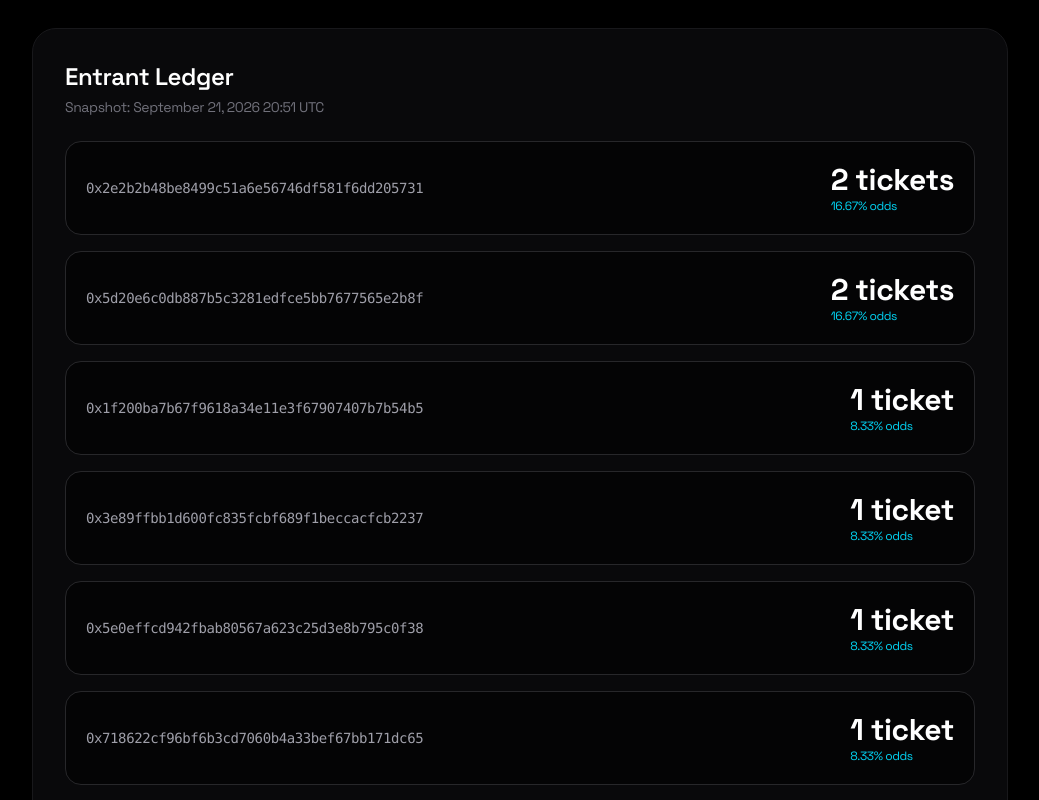
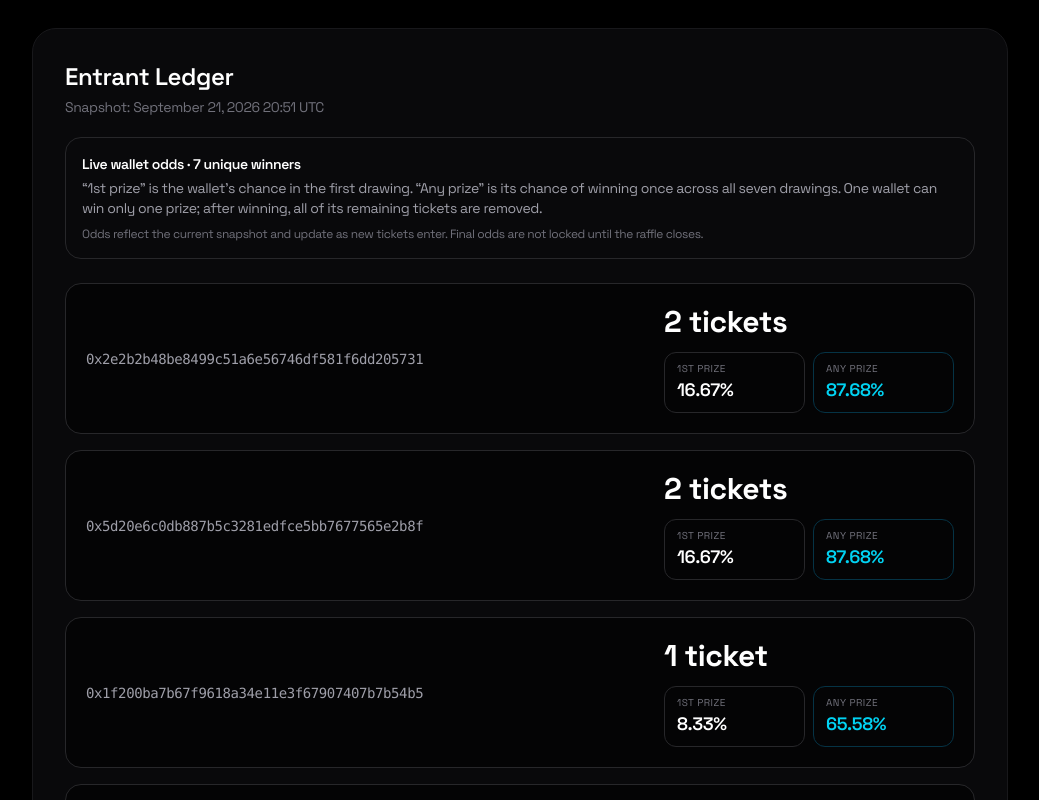
Before and after one commit to GridPhantoms/grid-keys-points, a Next.js app: page /raffle in a window 1280 px wide. Shown: the part 1320-2120 px from the top of the page, without its empty margins (120-1159 px from the left). Built offline with nearby package versions, Linux system fonts and the light colour scheme.

Commit message:
Add exact raffle wallet odds

```diff
--- a/app/raffle/page.tsx
+++ b/app/raffle/page.tsx
@@ -5,7 +5,84 @@ import SiteFooter from '../components/SiteFooter';
 import { useState, useEffect } from 'react';
 import Image from 'next/image';
 
-type RaffleEntrant = { wallet: string; tickets: number; odds: number };
+type RaffleEntrant = {
+  wallet: string;
+  tickets: number;
+  firstPrizeOdds: number;
+  anyPrizeOdds: number;
+};
+
+const RAFFLE_PRIZE_COUNT = 7;
+
+// Exact wallet inclusion odds for sequential ticket draws. Wallets with the
+// same ticket count are symmetric; grouping them keeps the calculation small
+// while preserving the one-wallet-one-prize removal rule.
+function calculateAnyPrizeOdds(ticketCounts: number[], prizeCount: number) {
+  const groupedCounts = new Map<number, number>();
+
+  ticketCounts.forEach((tickets) => {
+    groupedCounts.set(tickets, (groupedCounts.get(tickets) || 0) + 1);
+  });
+
+  const classes = [...groupedCounts.entries()]
+    .map(([tickets, wallets]) => ({ tickets, wallets }))
+    .sort((a, b) => a.tickets - b.tickets);
+
+  type OddsState = { selected: number[]; probability: number };
+  let states = new Map<string, OddsState>();
+  const initialSelected = classes.map(() => 0);
+  states.set(initialSelected.join(','), { selected: initialSelected, probability: 1 });
+
+  const draws = Math.min(prizeCount, ticketCounts.length);
+
+  for (let draw = 0; draw < draws; draw += 1) {
+    const nextStates = new Map<string, OddsState>();
+
+    states.forEach(({ selected, probability }) => {
+      const remainingTicketWeight = classes.reduce(
+        (sum, ticketClass, index) =>
+          sum + (ticketClass.wallets - selected[index]) * ticketClass.tickets,
+        0
+      );
+
+      classes.forEach((ticketClass, index) => {
+        const remainingWallets = ticketClass.wallets - selected[index];
+        if (remainingWallets <= 0 || remainingTicketWeight <= 0) return;
+
+        const nextSelected = [...selected];
+        nextSelected[index] += 1;
+        const key = nextSelected.join(',');
+        const transitionProbability =
+          (remainingWallets * ticketClass.tickets) / remainingTicketWeight;
+        const nextProbability = probability * transitionProbability;
+        const existing = nextStates.get(key);
+
+        nextStates.set(key, {
+          selected: nextSelected,
+          probability: (existing?.probability || 0) + nextProbability,
+        });
+      });
+    });
+
+    states = nextStates;
+  }
+
+  const oddsByTicketCount = new Map<number, number>();
+
+  classes.forEach((ticketClass, index) => {
+    let expectedWinningWallets = 0;
+    states.forEach(({ selected, probability }) => {
+      expectedWinningWallets += selected[index] * probability;
+    });
+
+    oddsByTicketCount.set(
+      ticketClass.tickets,
+      (expectedWinningWallets / ticketClass.wallets) * 100
+    );
+  });
+
+  return oddsByTicketCount;
+}
 
 export default function RaffleTracker() {
   const [totalTickets, setTotalTickets] = useState<number | null>(null);
@@ -42,11 +119,17 @@ export default function RaffleTracker() {
 
         const total = Object.values(ownerMap).reduce((sum, qty) => sum + qty, 0);
 
+        const anyPrizeOddsByTicketCount = calculateAnyPrizeOdds(
+          Object.values(ownerMap),
+          RAFFLE_PRIZE_COUNT
+        );
+
         const sortedEntrants = Object.entries(ownerMap)
           .map(([wallet, tickets]) => ({
             wallet,
             tickets,
-            odds: total > 0 ? (tickets / total) * 100 : 0
+            firstPrizeOdds: total > 0 ? (tickets / total) * 100 : 0,
+            anyPrizeOdds: anyPrizeOddsByTicketCount.get(tickets) || 0,
           }))
           .sort((a, b) => b.tickets - a.tickets);
 
@@ -241,7 +324,17 @@ export default function RaffleTracker() {
         {/* Entrant Ledger */}
         <div className="bg-zinc-950 border border-zinc-900 rounded-3xl p-6 md:p-8">
           <h2 className="text-2xl font-semibold mb-1">Entrant Ledger</h2>
-          <p className="text-sm text-zinc-500 mb-6">Snapshot: {lastSnapshot}</p>
+          <p className="text-sm text-zinc-500 mb-5">Snapshot: {lastSnapshot}</p>
+
+          <div className="border border-zinc-800 rounded-2xl p-4 mb-6 text-sm">
+            <p className="font-semibold text-white mb-1">Live wallet odds · 7 unique winners</p>
+            <p className="text-zinc-400">
+              “1st prize” is the wallet&apos;s chance in the first drawing. “Any prize” is its chance of winning once across all seven drawings. One wallet can win only one prize; after winning, all of its remaining tickets are removed.
+            </p>
+            <p className="text-xs text-zinc-500 mt-2">
+              Odds reflect the current snapshot and update as new tickets enter. Final odds are not locked until the raffle closes.
+            </p>
+          </div>
 
           <div className="space-y-4">
             {loading ? (
@@ -256,11 +349,20 @@ export default function RaffleTracker() {
                   <div className="font-mono text-sm text-zinc-400 break-all">
                     {entrant.wallet}
                   </div>
-                  <div className="flex flex-col items-end md:items-start">
+                  <div className="w-full md:w-auto md:min-w-[290px]">
                     <p className="text-3xl font-bold text-white">
                       {entrant.tickets} {entrant.tickets === 1 ? 'ticket' : 'tickets'}
                     </p>
-                    <p className="text-xs text-cyan-400">{entrant.odds.toFixed(2)}% odds</p>
+                    <div className="grid grid-cols-2 gap-2 mt-3">
+                      <div className="border border-zinc-800 rounded-xl px-3 py-2">
+                        <p className="text-[10px] uppercase tracking-wider text-zinc-500">1st prize</p>
+                        <p className="text-lg font-semibold text-white">{entrant.firstPrizeOdds.toFixed(2)}%</p>
+                      </div>
+                      <div className="border border-cyan-950 rounded-xl px-3 py-2">
+                        <p className="text-[10px] uppercase tracking-wider text-zinc-500">Any prize</p>
+                        <p className="text-lg font-semibold text-cyan-400">{entrant.anyPrizeOdds.toFixed(2)}%</p>
+                      </div>
+                    </div>
                   </div>
                 </div>
               ))
```
